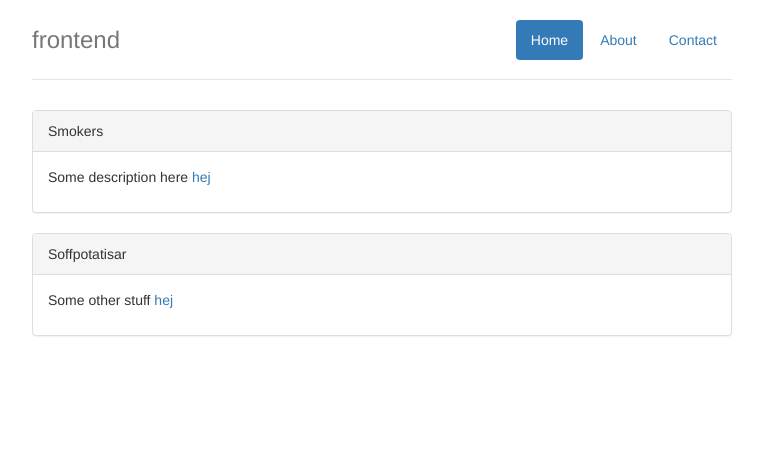
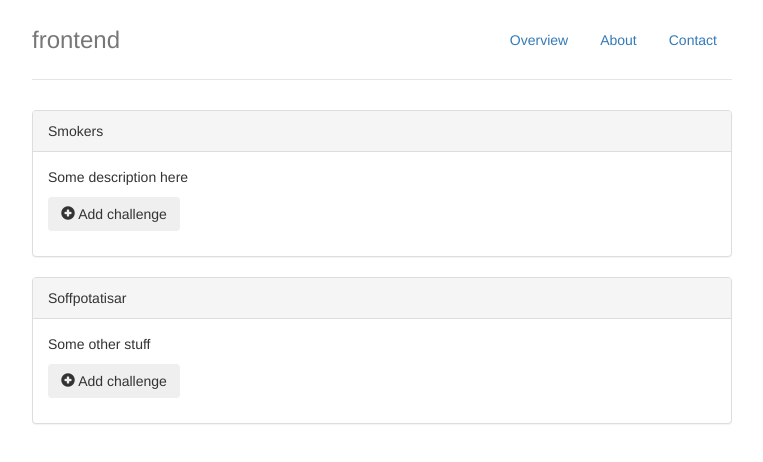
Before and after one commit to Gaming4Life/frontend, a website: page app/index.html in a window 1280 px wide. Shown: the whole page, without its empty margins (258-1021 px from the left). Drawn offline with nearby package versions, Linux system fonts and the light colour scheme; some packages are replaced by stand-ins of ours; files that its build step writes are made by us from their sources; a script that the page names is missing.

Commit message:
Added "AddChallenge"

```diff
--- a/app/index.html
+++ b/app/index.html
@@ -25,7 +25,7 @@
     <div class="container">
       <div class="header">
         <ul class="nav nav-pills pull-right">
-          <li class="active"><a href="#">Home</a></li>
+		<li><a ng-click="goTo('overview')">Overview</a></li>
           <li><a href="#">About</a></li>
           <li><a href="#">Contact</a></li>
         </ul>
@@ -36,7 +36,10 @@
 <div class="panel panel-default" ng-repeat="group in groups">
   <div class="panel-heading">{{group.title}}</div>
   <div class="panel-body">
-    <p>{{group.description}} <a ng-click="goTo('hej')">hej</a></p>
+    <p>{{group.description}}</p>
+    <p>
+       <button type="button" class="btn btnAddChallenge" ng-click="goTo('addChallenge')"><i class="glyphicon glyphicon-plus-sign"></i> Add challenge</button>
+       </p>
   </div>
 </div>
 </div>
```
